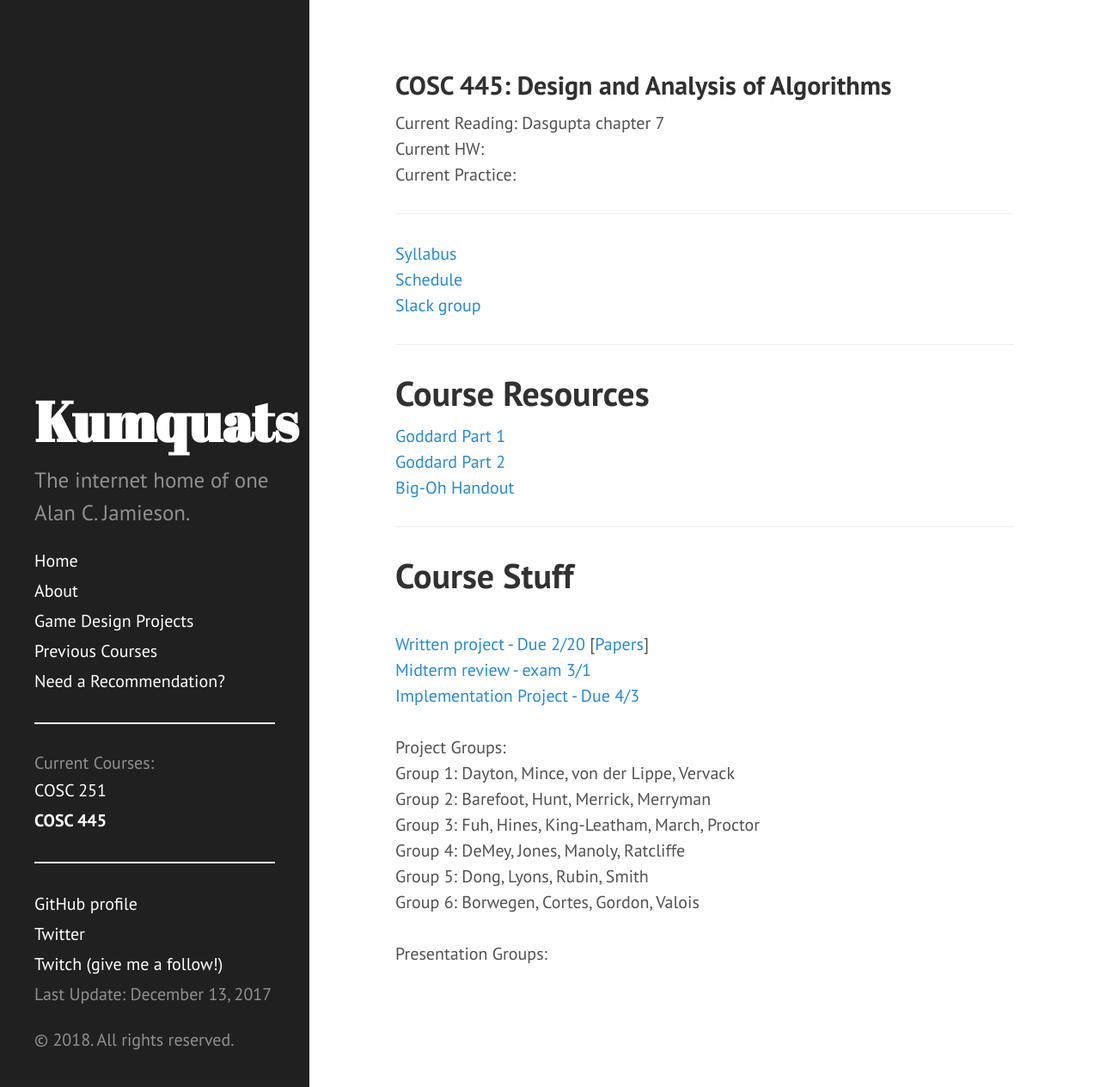
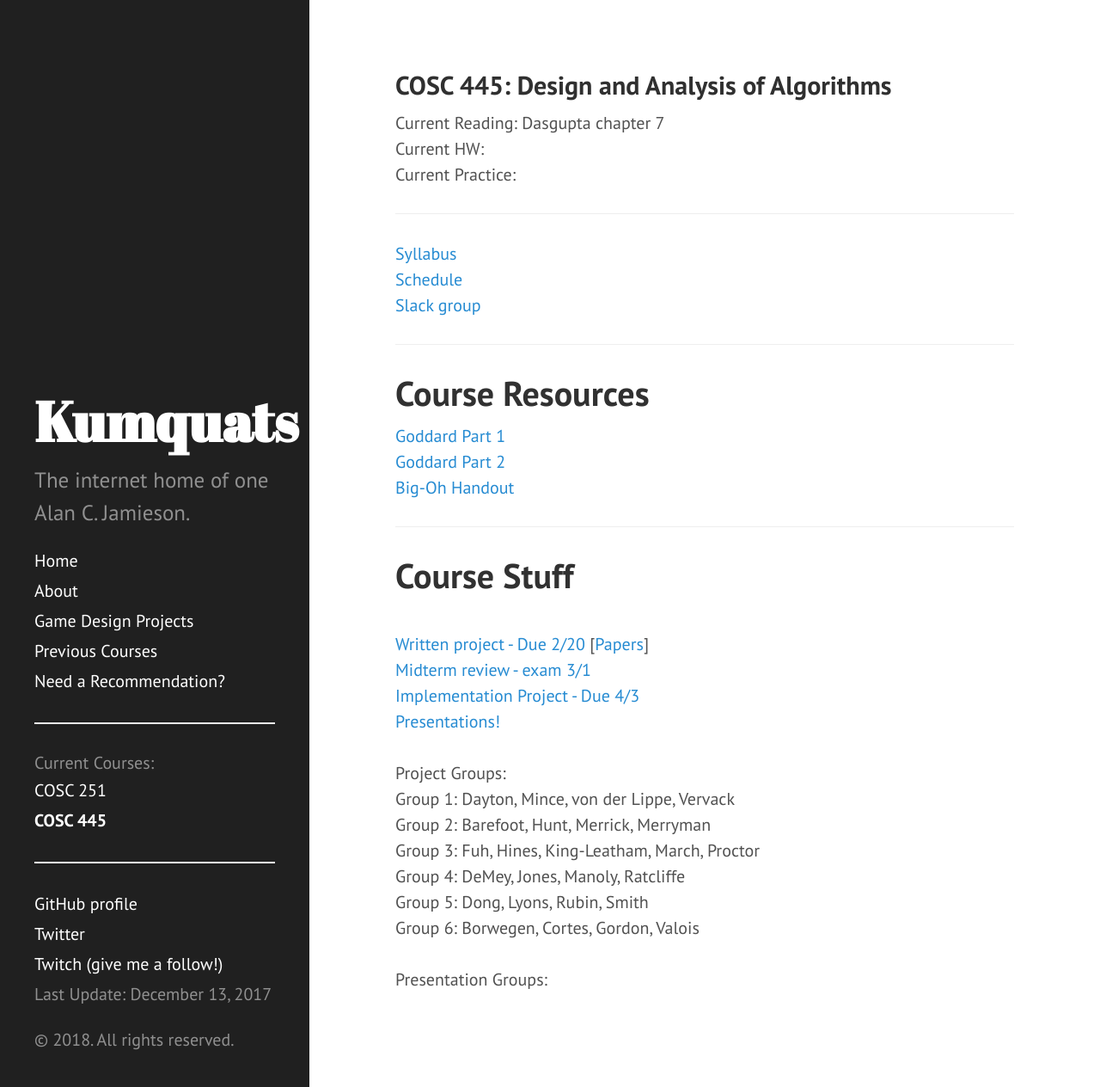
Before and after one commit to ripark/ripark.github.io, a Jekyll site: the page built from s18/cosc445.html, in a window 1280 px wide and 1264 px high. Shown: the whole window at 86% size. Built offline with Jekyll 4.4.1, drawn with Linux system fonts in a browser that asks for light colours; Markdown is read by kramdown in place of the engine named in the settings.

Commit message:
Presentation uploads

```diff
--- a/s18/cosc251.html
+++ b/s18/cosc251.html
@@ -51,6 +51,8 @@ TAs are allowed to call off their hours if no one shows up in the first hour.
 <br>
 <hr>
 <strong><u>Presentations</strong></u>
+<br>
+<a href="http://ripark.github.io/s18/COSC251Pres.pdf">Presentations!</a>
 <br>
 <br>
 Groups:
--- a/s18/cosc445.html
+++ b/s18/cosc445.html
@@ -34,6 +34,8 @@
 <br>
 <a href="http://ripark.github.io/s18/COSC445Proj2.pdf">Implementation Project - Due 4/3</a>
 <br>
+<a href="http://ripark.github.io/s18/COSC445Pres.pdf">Presentations!</a>
+<br>
 <br>
 Project Groups:
 <br>
```
Also changed, not shown: 2 other files.
